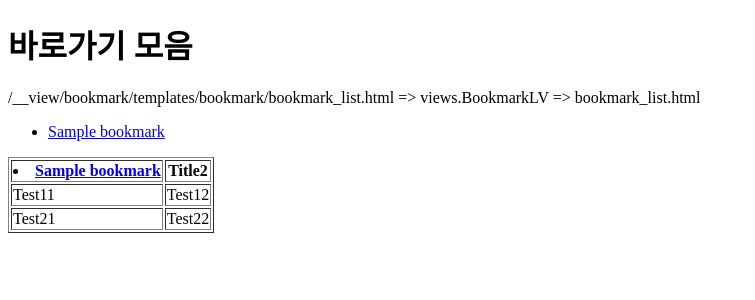
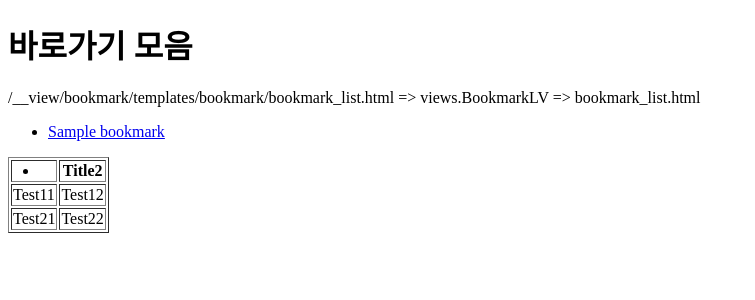
Before and after one commit to shn0403434/shn0403434, a Django app: template bookmark/templates/bookmark/bookmark_list.html in a window 1280 px wide. Shown: the top 300 px of the page, without its empty margins (0-755 px from the left). Run offline with Django 3.2, Linux system fonts and the light colour scheme; the template is opened without the code that fills it: most values are stand-ins (such as "Sample title", 1, 10 or a date in 2020).

Commit message:
Changed ...

```diff
--- a/bookmark/templates/bookmark/bookmark_list.html
+++ b/bookmark/templates/bookmark/bookmark_list.html
@@ -130,14 +130,7 @@ bookmark.id가 pk 매개변수로 지정되어
 따라서 BookmarkDV.as_view() 메소드가 담당하여
 bookmark_detail.html로 연결함. -->
 <a href="{% url 'detail' bookmark.id %}">
-{{ bookmark }}<!--
-{{ bookmark }} 템플릿 변수는
-Bookmark 테이블의 특정 레코드 하나를 의미하며,
-즉 Bookmark 클래스의 특정 객체를 의미하며,
-디폴트 컨텍스트 변수 object에 해당함.
-<ul> <li> 요소로 bookmark 객체를 지정하면
-bookmark.title이 출력되도록
-bookmark.models.Bookmark.__str__()에서 지정하였음. -->
+
 </a>
 </li>
       </th>
```
